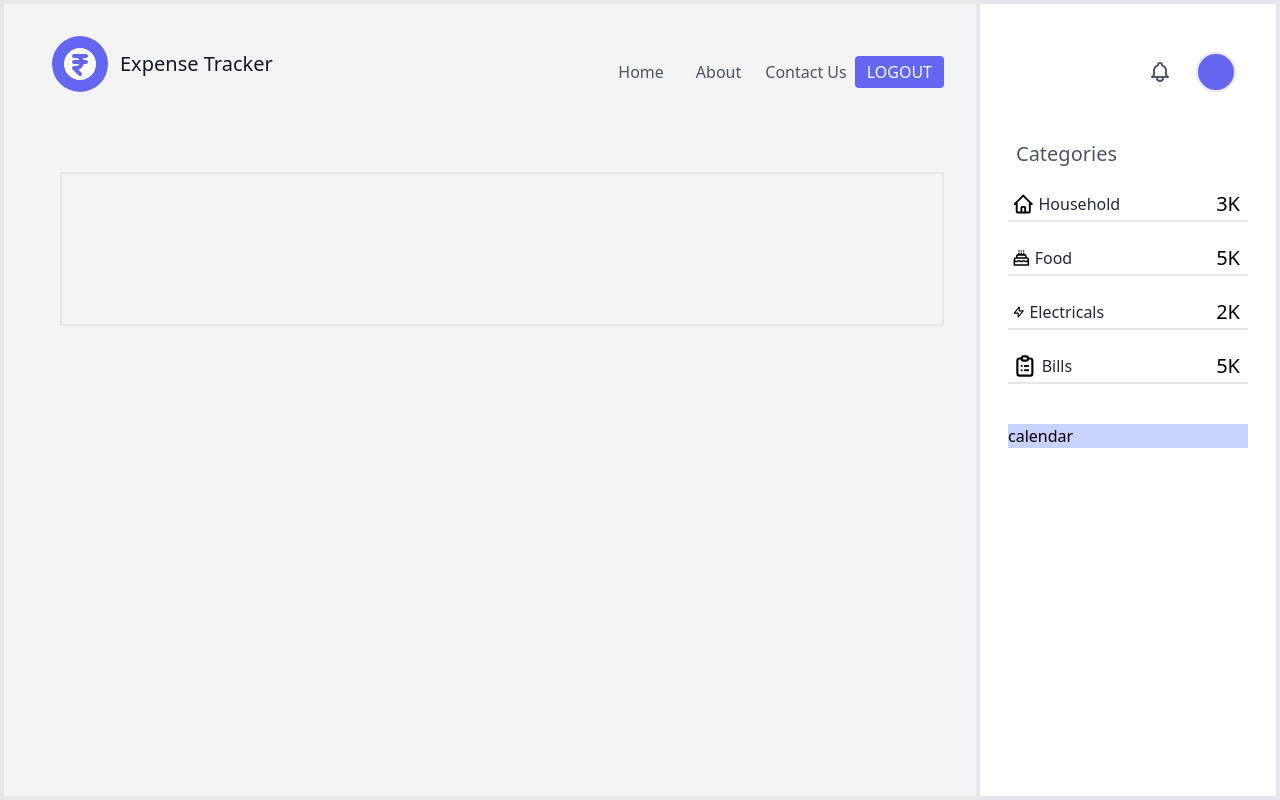
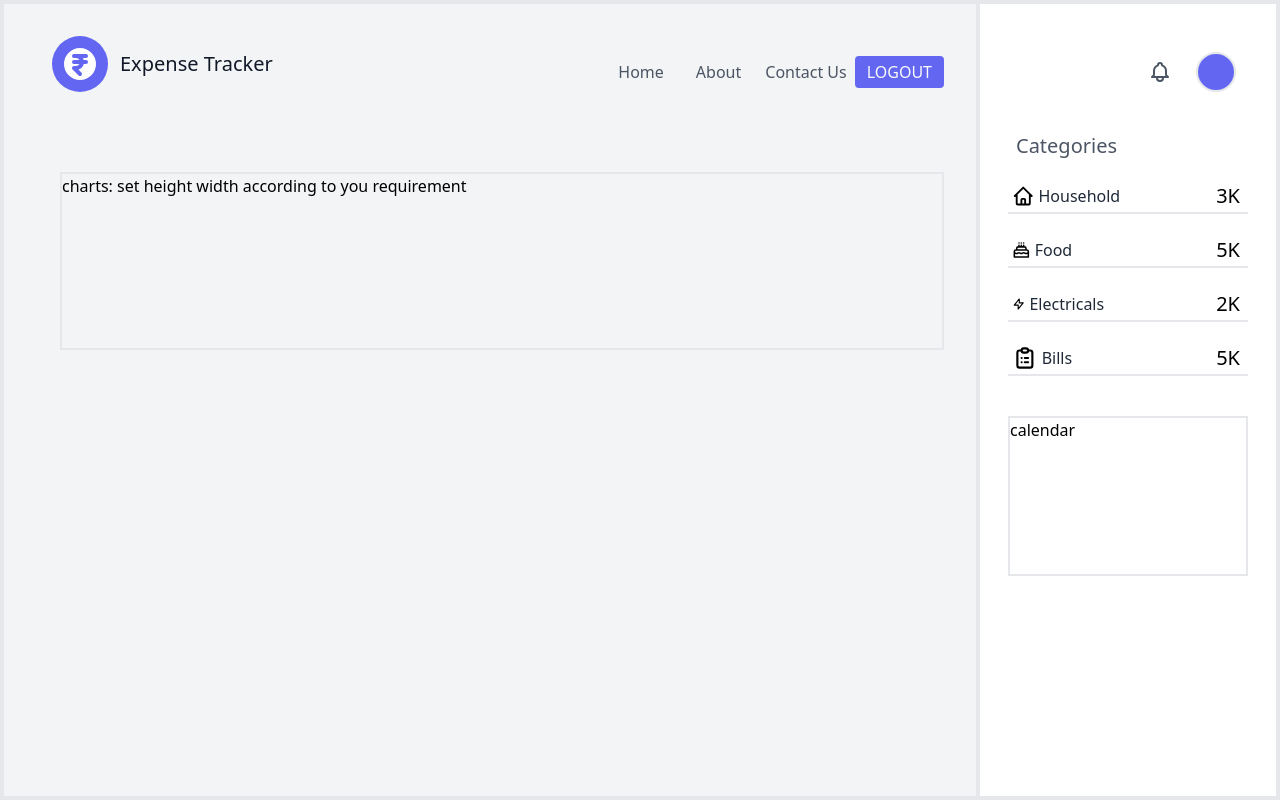
Before and after one commit to Yash-s-Code-Camp/expense-tracker, a PHP site: page /dashboard.php in a window 1280 px wide. Run offline with PHP 8.4, Linux system fonts and the light colour scheme; a user stored in the database is signed in; a map, chart or similar area stays blank; some libraries are stand-ins or nearby versions.

Commit message:
dashboard

```diff
--- a/src/dashboard.php
+++ b/src/dashboard.php
@@ -13,7 +13,8 @@
             <?php include "./layouts/top.php"; ?>
         </div>
         <div class="border-2 mt-12 ml-14 mr-8 w-auto h-auto">
-            <canvas id="chart" class="chartjs" width="undefined" height="undefined"></canvas>
+           charts: set height width according to you requirement
+           <canvas id="chart" class="chartjs" width="undefined" height="undefined"></canvas>
         </div>
     </div>
     <div class="border-2 w-auto flex flex-col justify-start items-center">
@@ -24,7 +25,7 @@
             <div class="border-2 w-10 h-10 rounded-3xl bg-indigo-500 cursor-pointer"></div>
         </div>
 
-        <div class="mt-12 mx-6 w-60 h-auto">
+        <div class="mt-10 mx-6 w-60 h-auto">
             <label for="categories" class="text-gray-600 text-xl pl-2">Categories</label>
             <div class="mt-5 h-auto w-auto flex justify-center pl-1 pr-2 border-b-2">
                 <svg class="w-8 h-8" fill="none" stroke="currentColor" viewBox="0 0 24 24" xmlns="http://www.w3.org/2000/svg">
@@ -56,7 +57,7 @@
                 <h5 class="pt-0.5 text-xl ml-36">5K</h5>
             </div>
         </div>
-        <div class="mt-10 w-60 h-auto bg-indigo-200">calendar</div>
+        <div class="mt-10 w-60 h-40 border-2">calendar</div>
     </div>
 </div>
 <!-- <div class="container px-5 py-24 mx-auto">
--- a/src/style.css
+++ b/src/style.css
@@ -731,6 +731,21 @@ video {
 .h-3\/5 {
 	height: 60%;
 }
+.h-60 {
+	height: 15rem;
+}
+.h-40 {
+	height: 10rem;
+}
+.h-0 {
+	height: 0px;
+}
+.h-72 {
+	height: 18rem;
+}
+.h-screen {
+	height: 100vh;
+}
 .w-full {
 	width: 100%;
 }
@@ -882,6 +897,10 @@ video {
 .bg-gray-50 {
 	--tw-bg-opacity: 1;
 	background-color: rgba(249, 250, 251, var(--tw-bg-opacity));
+}
+.bg-indigo-100 {
+	--tw-bg-opacity: 1;
+	background-color: rgba(224, 231, 255, var(--tw-bg-opacity));
 }
 .object-cover {
 	-o-object-fit: cover;
```
